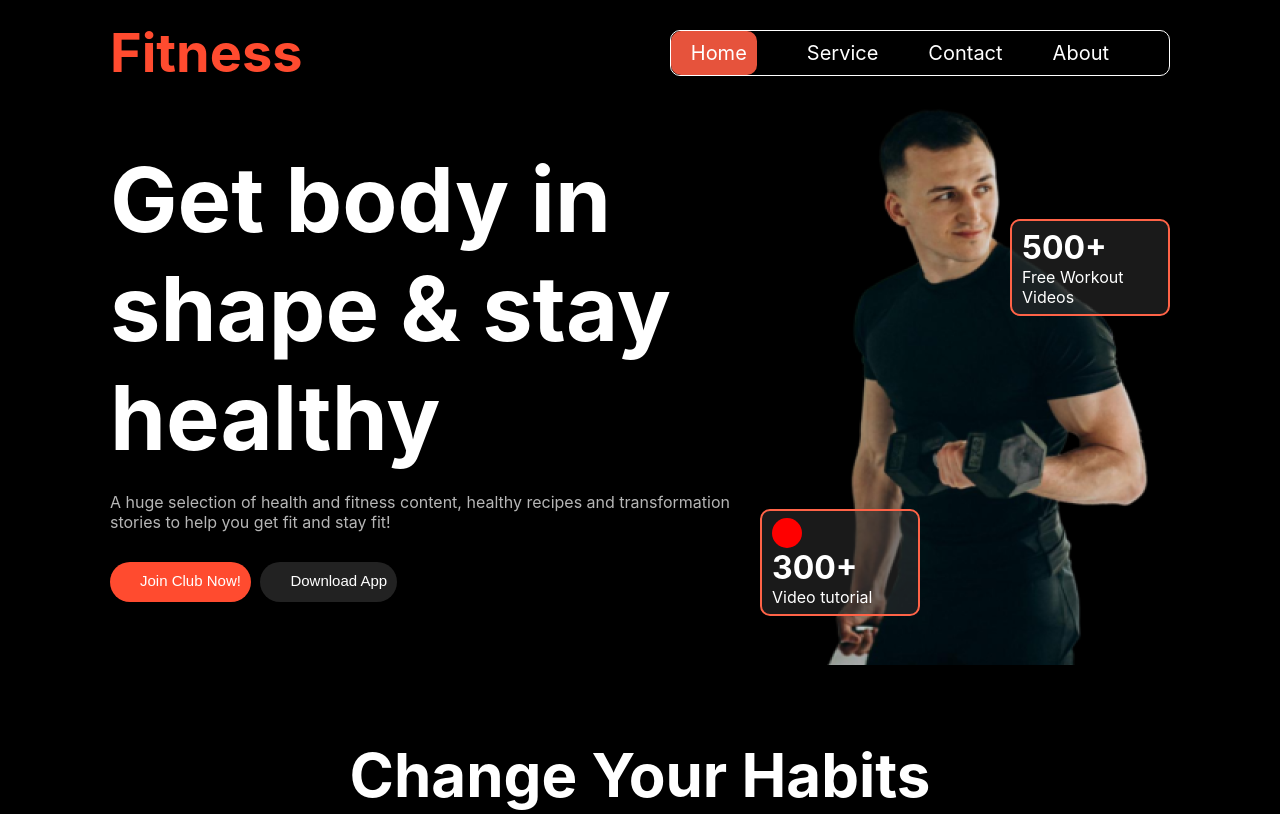
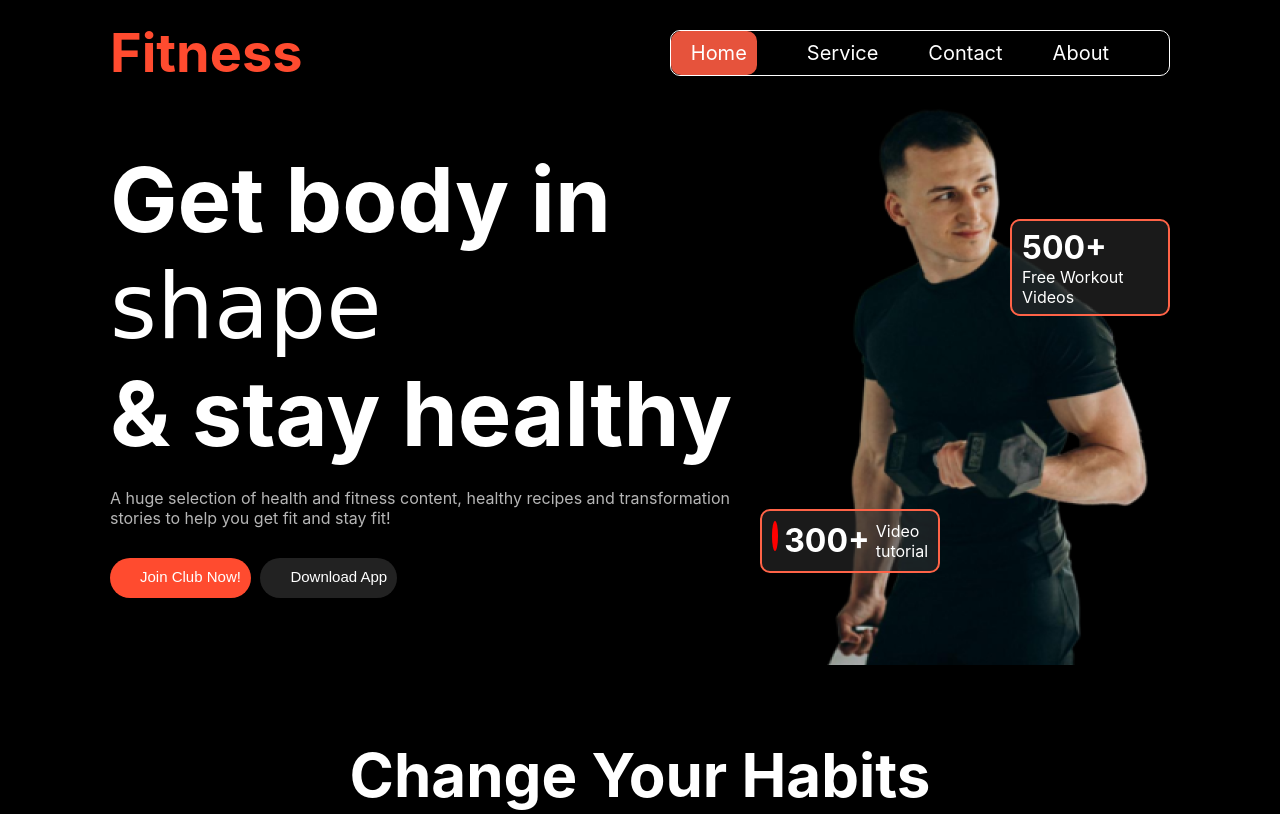
Before and after one commit to benjamin420-cmd/assigment-two-akash, a plain HTML site: page index.html in a window 1280 px wide. Shown: the top 814 px of the page. Drawn offline with Linux system fonts and the light colour scheme.

Commit message:
Nature at its best

```diff
--- a/index.html
+++ b/index.html
@@ -28,7 +28,7 @@
     <div class="container">
        <div class="section-1">
         <div class="moon">
-            <h1 class="head">Get body in shape & stay healthy</h1>
+            <h1 class="head">Get body in <div class="font-shape">shape</div> & stay healthy</h1>
             <p class="head-para">A huge selection of health and fitness content, healthy recipes and transformation stories to help you get fit and stay fit!</p>
             <div class="Download-section">
                 <button class="join-btn">Join Club Now!</button>
@@ -40,6 +40,7 @@
        <div class="free-number"><h1>500+</h1><p>Free Workout Videos</p></div>
 
        <div >
+
         <div class="video-number"><div class="ball"></div><h1>300+</h1><p>Video tutorial</p></div>
 
        </div>
--- a/style/style.css
+++ b/style/style.css
@@ -71,7 +71,6 @@
 .moon{
     padding-top: 60px;
     color: white;
-
 }
 
 .head{
@@ -146,23 +145,28 @@
 .video-number{
     color: white;
     border: 2px solid tomato;
-    width: 160px;
+    width: 180px;
     position: absolute;
     margin-top:-160px ;
     margin-left: 650px;
     border-radius: 10px;
     background-color:#3030308A;
-    padding: 7px 10px;
+    padding: 10px 10px;
+    display: flex;
+    gap: 6px;
 
 }
 .ball{
     height: 30px;
-    width: 30px;
+    width: 50px;
     border-radius: 50%;
     background-color: red;
     padding-left: -50px;
-
-
+}
+.font-shape{
+    font-family: "Grey Qo", cursive;
+    font-weight: 400;
+    font-style: normal;
 }
 
 /* section - 2 */
@@ -266,7 +270,7 @@
     color:#ffffff;
     padding-top:50px ;
     text-align:center;
-    padding-top: 80px;
+    padding-top: 20px;
 }
 .section-5-para{
     font-size: 15px;
@@ -646,6 +650,7 @@
 
     .bmi-chart, .bmi-calculator {
         width: 100%;
+        padding-top: 20px;
     }
 
     .bmi-calculator form {
@@ -653,7 +658,7 @@
     }
 
     .bmi-calculator button {
-        width: 100%;
+        width: 200px;
     }
 
     /* section-9 */
```
